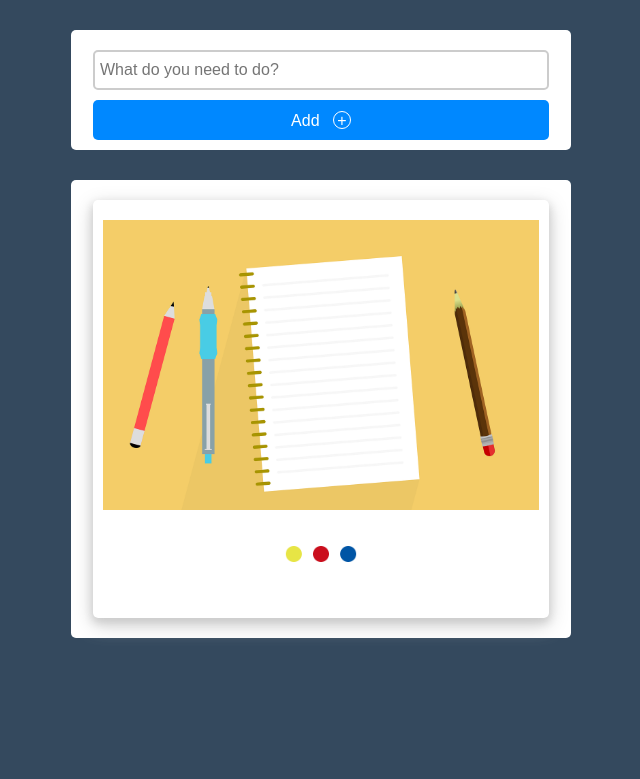
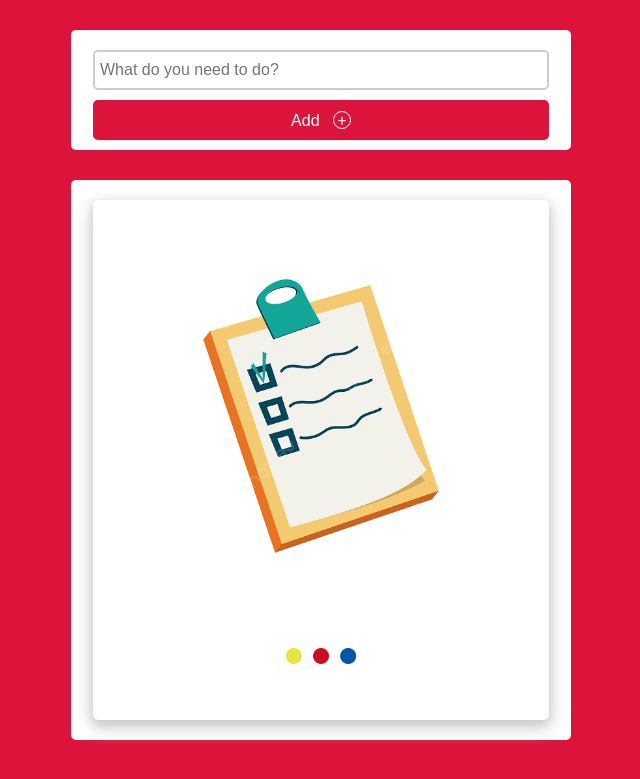
Before and after one commit to ravinwoenarsooo/UTS-WebProgTodoList, a PHP site: page / in a window 1280 px wide. Shown: the top 779 px of the page, without its empty margins (319-959 px from the left). Run offline with PHP 8.4, Linux system fonts and the light colour scheme; the visitor is signed in with stand-in values (Sample User, id 1); data that the repository does not hold is empty.

Commit message:
update banyak

```diff
--- a/loginsystem/css/stylus.css
+++ b/loginsystem/css/stylus.css
@@ -1,5 +1,5 @@
 body {
-    background: #34495e;
+    background: crimson;
   }
 
   * {
@@ -43,7 +43,7 @@ body {
     margin: 0px auto;
     border: none;
     outline: none;
-    background: #0088FF;
+    background: crimson;
     color: #fff;
     font-family: sans-serif;
     font-size: 16px;
--- a/loginsystem/index.php
+++ b/loginsystem/index.php
@@ -41,7 +41,7 @@ if (!isset($_SESSION['user_authenticated']) || !$_SESSION['user_authenticated'])
             <?php if($todos->rowCount() <= 0){ ?>
                 <div class="todo-item">
                     <div class="empty">
-                        <img src="img/f.png" width="100%" />
+                        <img src="img/TDL.jpg" width="90%" />
                         <img src="img/Ellipsis.gif" width="80px">
                     </div>
                 </div>
```
Also changed, not shown: loginsystem/css/style.css (+12 -4 lines), loginsystem/img/TDL.jpg (added).
